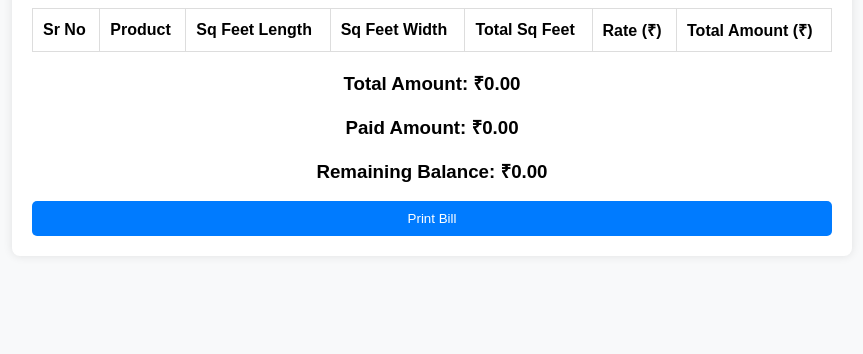
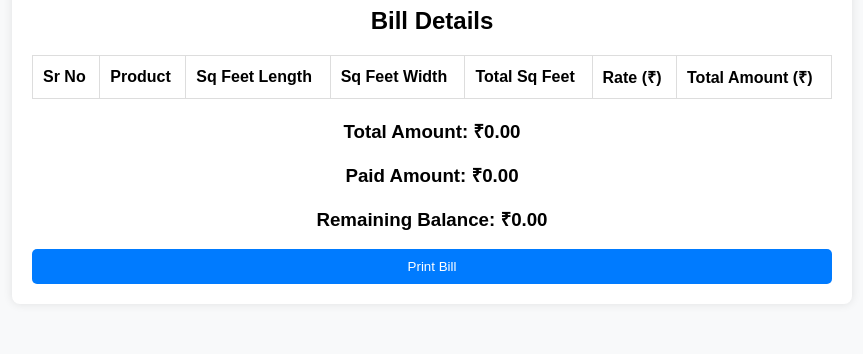
Before and after one commit to tarique143/Bill-GeneratorMFF, a plain HTML site: page index.html in a window 1280 px wide. Shown: the part 635-989 px from the top of the page, without its empty margins (208-1071 px from the left). Before the commit the page ends 941 px from the top, so only its background shows below. Drawn offline with Linux system fonts and the light colour scheme.

Commit message:
Update index.html

```diff
--- a/index.html
+++ b/index.html
@@ -1,4 +1,4 @@
-<!DOCTYPE html>
+ <!DOCTYPE html>
 <html lang="en">
 <head>
     <meta charset="UTF-8">
@@ -36,7 +36,7 @@
             <div class="logo">
                 <img src="logo.jpg" alt="Logo">
             </div>
-
+            <h2>Bill Details</h2>
             <table id="bill-table">
                 <thead>
                     <tr>
```
